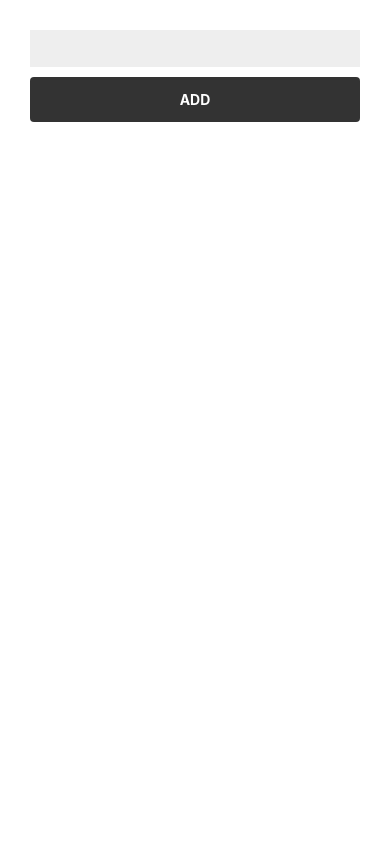
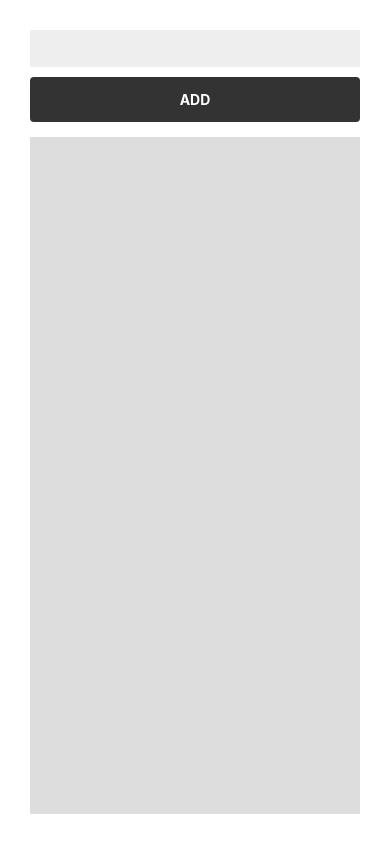
Before and after one commit to racode246/react-native-todo, a React Native app: screen / in a window 390 px wide. Built offline with nearby package versions, Linux system fonts and the light colour scheme.

Commit message:
add component todos

```diff
--- a/App.js
+++ b/App.js
@@ -12,7 +12,10 @@ import {
   View,
   TextInput,
   TouchableOpacity,
+  ScrollView,
 } from 'react-native';
+
+import TodoList from './components/TodoList';
 
 type Props = {};
 export default class App extends Component<Props> {
@@ -49,6 +52,7 @@ export default class App extends Component<Props> {
         >
           <Text style={styles.addButtonText}>ADD</Text>
         </TouchableOpacity>
+        <TodoList todos={this.state.todos} />
       </View>
     );
   }
@@ -66,12 +70,12 @@ const styles = StyleSheet.create({
   addButton: {
     backgroundColor: '#333333',
     padding: 14,
+    marginTop: 10,
     borderRadius: 4,
-    marginTop: 10,
   },
   addButtonText: {
     color: '#ffffff',
     textAlign: 'center',
     fontWeight: 'bold'
-  }
+  },
 });
--- /dev/null
+++ b/components/TodoList.js
@@ -0,0 +1,25 @@
+import React from 'react';
+import { ScrollView, Text, View, StyleSheet } from 'react-native';
+
+export default (props) => (
+	<ScrollView style={styles.scrollView}>
+		{
+			props.todos.map((todo, index) => (
+				<View key={todo + index} style={styles.todoContainer}>
+					<Text>{todo}</Text>
+				</View>
+			))
+		}
+	</ScrollView>
+)
+
+const styles = StyleSheet.create({
+	scrollView: {
+    backgroundColor: '#dddddd',
+    marginTop: 15,
+  },
+  todoContainer: {
+    backgroundColor: '#ffffff',
+    padding: 10,
+  },
+});
```
